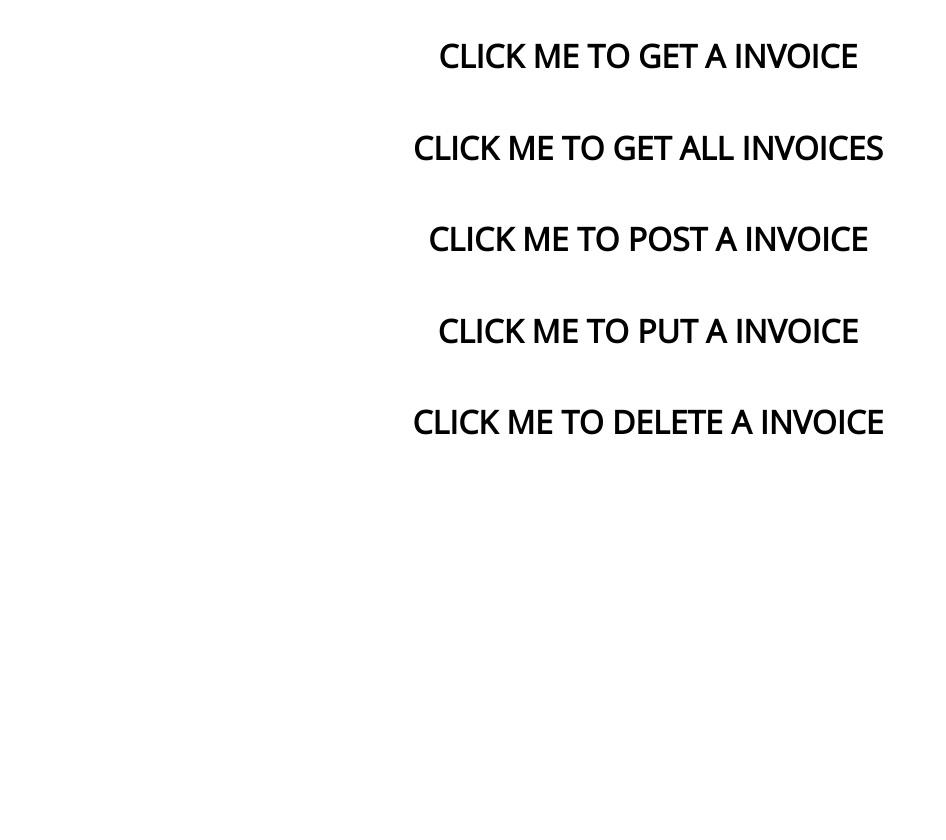
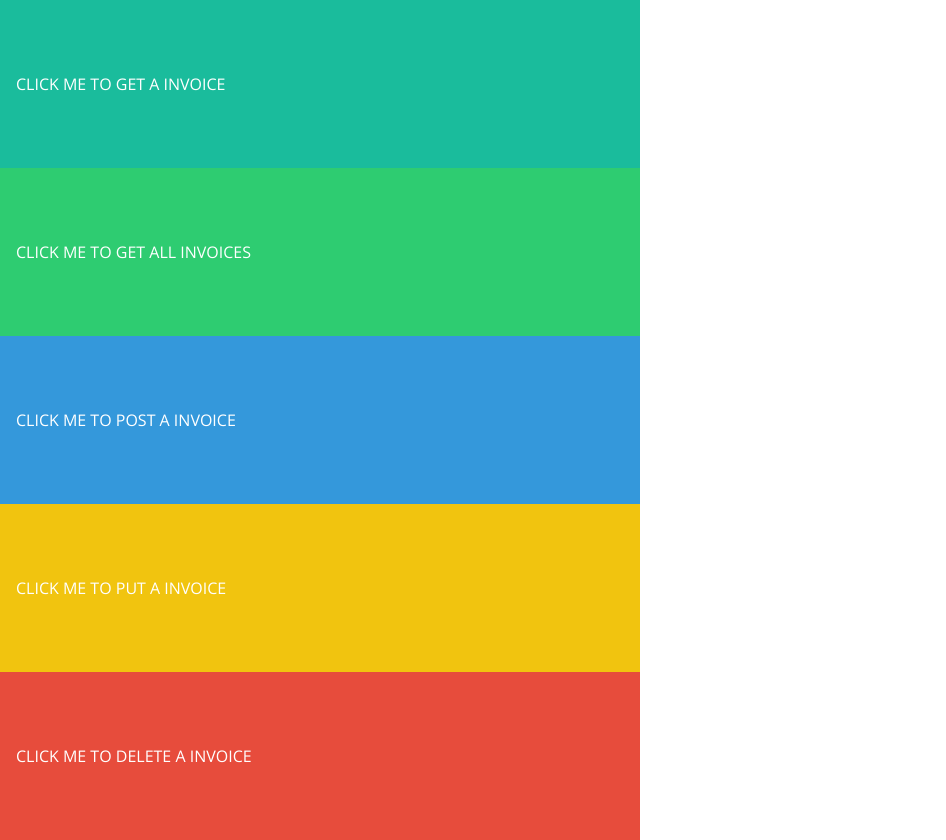
Before and after one commit to theAmazingTeacup/myRepo, a plain HTML site: page index.html in a window 1280 px wide. Shown: the whole page, without its empty margins (0-946 px from the left). Drawn offline with nearby package versions, Linux system fonts and the light colour scheme; some packages are replaced by stand-ins of ours.

Commit message:
Update index.html

```diff
--- a/index.html
+++ b/index.html
@@ -3,6 +3,7 @@
 <head>
     <link href='http://fonts.googleapis.com/css?family=Open+Sans' rel='stylesheet' type='text/css'>
     <link href='http://fonts.googleapis.com/css?family=Quicksand' rel='stylesheet' type='text/css'>
+    <link href='http://fonts.googleapis.com/css?family=Cousine' rel='stylesheet' type='text/css'>
     <script src="https://ajax.googleapis.com/ajax/libs/angularjs/1.3.14/angular.min.js"></script>
     <script src="https://ajax.googleapis.com/ajax/libs/angularjs/1.3.14/angular-route.js"></script>
     <script src="https://ajax.googleapis.com/ajax/libs/angularjs/1.3.14/angular-animate.js"></script>
@@ -20,40 +21,15 @@
     <style>
         * {
             font-family: 'Open Sans', sans-serif !important;
-            text-align: center;
-            height: 100%;
-            width: 100%;
-            cursor: pointer;
         }
 
-        div {
+        body {
+        	margin: 0;
+        	padding: 0;
             width: 100%;
-            height: 70px;
-            line-height: 70px;
-        }
-
-        .responseValue {
-            font-family: 'Quicksand', sans-serif;
-            height: auto;
-            width: 600px;
-            margin: auto;
-            text-align: center;
-            line-height: 1em;
-            border: 3px solid #CCCCCC;
-            margin-top: 16px;
-            margin-bottom: 16px
-        }
-
-        .responseValueWrapper {
-            width: auto;
-            height: auto;
-            margin: 16px;
-            line-height: 1em;
-        }
-
-        .responseValueText {
-            text-align: justify;
-            display: block;
+            height: 100vh;
+            cursor: pointer;
+            overflow: hidden;
         }
 
         .my-show-hide-animation.ng-hide-add, .my-show-hide-animation.ng-hide-remove {
@@ -63,7 +39,7 @@
             opacity:1;
           }
 
-          .my-show-hide-animation.ng-hide {
+        .my-show-hide-animation.ng-hide {
             opacity:0;
           }
 
@@ -77,20 +53,91 @@
           .my-show-hide-animation-pulldown.ng-hide {
             max-height: 0;
           }
+
+        .table {
+        	display: table;
+        	width: 100%;
+        	height: 100%;
+        }
+        .table-cell {
+        	display: table-cell;
+        	width: 50%;
+        	height: auto;
+        }
+        .table-item {
+        	position: relative;
+        	width: 100%;
+        	height: 20%;
+        }
+        .table-item span{
+        	margin-left: 16px;
+		     vertical-align: middle;
+		     line-height: 168px;
+        }
+        .responseValue {
+        	position: absolute;
+        	width: calc(50% - 16px);
+        	height: 100%;
+        	font-size: 0.8em;
+        	overflow: auto;
+    		padding-right: 15px
+        }
+        .responseValue-wrapper {
+			height: 100%;
+			width: 100%;
+			overflow: hidden;
+        }
+        .responseValueText {
+            font-weight: bold;
+        	margin: 16px;
+        }
+
+        .one {
+        	background: #1abc9c;
+        	color: white;
+        }
+
+        .two {
+        	background: #2ecc71;
+        	color: white;
+        }
+
+        .three {
+        	background: #3498db;
+        	color: white;
+        }
+
+        .four {
+        	background: #f1c40f;
+        	color: white;
+        }
+
+        .five {
+        	background: #e74c3c;
+        	color: white;
+        }
+
+
     </style>
 </head>
 <body ng-app="myApp" ng-controller="myCtrl as vm">
-    <div ng-click="vm.clickMeToGet()"><h1>CLICK ME TO GET A INVOICE</h1></div>
-    <div ng-click="vm.clickMeToGetAll()"><h1>CLICK ME TO GET ALL INVOICES</h1></div>
-    <div ng-click="vm.clickMeToPost()"><h1>CLICK ME TO POST A INVOICE</h1></div>
-    <div ng-click="vm.clickMeToPut()"><h1>CLICK ME TO PUT A INVOICE</h1></div>
-    <div ng-click="vm.clickMeToDelete()"><h1>CLICK ME TO DELETE A INVOICE</h1></div>
-    <br>
-    <span ng-show="vm.responseValue">Console</span>
-    <div class="responseValue my-show-hide-animation" ng-show="vm.responseValue">
-        <div class="responseValueWrapper">
-            <b class="responseValueText">{{vm.responseValue}}</b>
-        </div>
-    </div>
+
+	<div class="table">
+		<div class="table-cell">
+			<div class="table-item one" ng-click="vm.clickMeToGet()"><span>CLICK ME TO GET A INVOICE</span></div>
+			<div class="table-item two" ng-click="vm.clickMeToGetAll()"><span>CLICK ME TO GET ALL INVOICES</span></div>
+			<div class="table-item three" ng-click="vm.clickMeToPost()"><span>CLICK ME TO POST A INVOICE</span></div>
+			<div class="table-item four" ng-click="vm.clickMeToPut()"><span>CLICK ME TO PUT A INVOICE</span></div>
+			<div class="table-item five" ng-click="vm.clickMeToDelete()"><span>CLICK ME TO DELETE A INVOICE</span></div>
+		</div>
+
+		<div class="table-cell">
+			<div class="responseValue-wrapper my-show-hide-animation" ng-show="vm.responseValue">
+				<div class="responseValue">
+			        <pre class="responseValueText"><code>{{vm.responseValue}}</code></pre>
+		    	</div>
+			</div>
+		</div>
+	</div>
 </body>
 </html>
```
